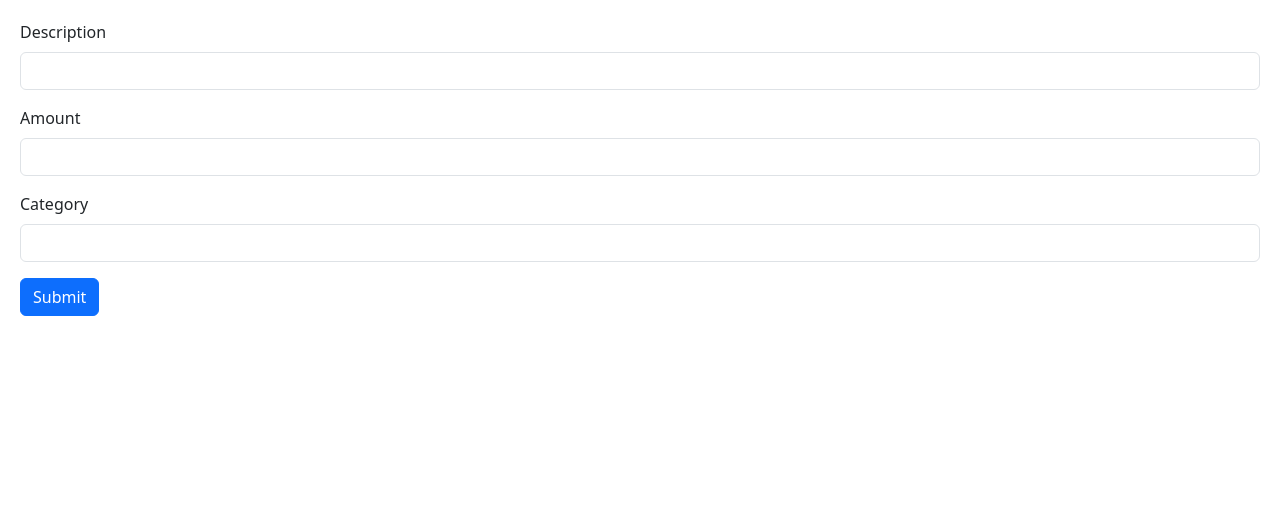
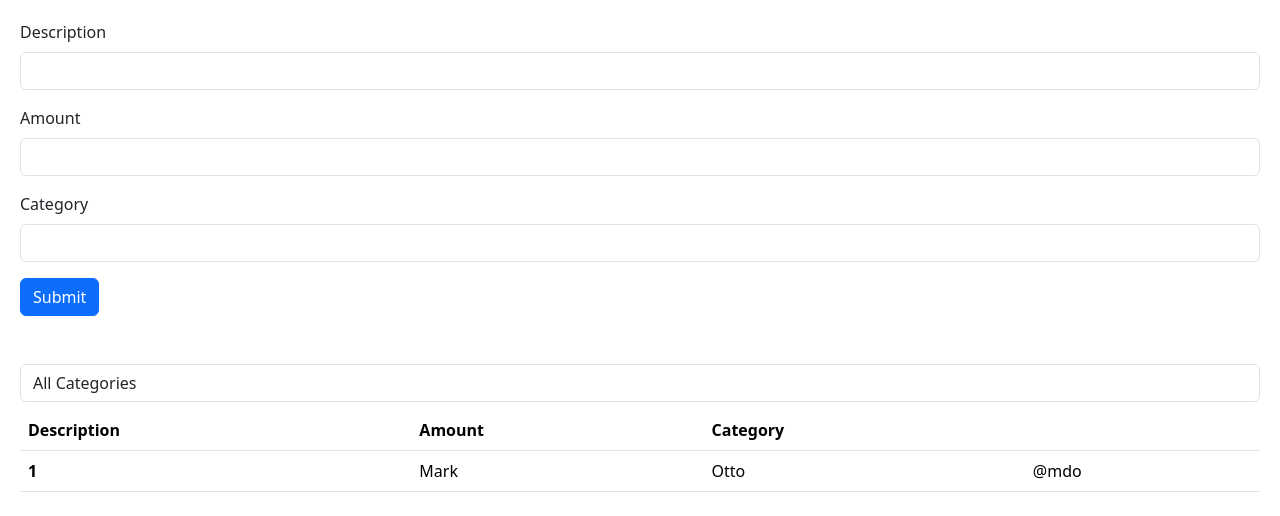
Before and after one commit to mayanjer/react-app, a React (Vite) app: page / in a window 1280 px wide. Shown: the top 516 px of the page. Built offline with nearby package versions, Linux system fonts and the light colour scheme.

Commit message:
started the table logic

```diff
--- a/src/App.tsx
+++ b/src/App.tsx
@@ -7,14 +7,16 @@ import Alert from "./components/Alert";
 import Button from "./components/Button";
 import HeartBtn from "./components/Heart";
 import ExpandableText from "./components/ExpandableText";
-import { LayoutFreeform } from "lucide-react";
+import { LayoutFreeform} from "lucide-react";
 import Form from './components/Form'
 import TrackerForm from "./components/TrackerForm";
+import Table from "./components/Table";
 
 function App() {
 
   return <>
-  <TrackerForm/>
+    <TrackerForm />
+    <Table/>
   </>
 }
 
--- /dev/null
+++ b/src/components/Table.tsx
@@ -0,0 +1,40 @@
+function Table() {
+    const objects = [
+      { description: "Milk", amount: "$5", category: "Groceries" },
+      { description: "Eggs", amount: "$10", category: "Groceries" },
+      { description: "Electricity", amount: "$100", category: "Utilities" },
+      { description: "Movies", amount: "$15", category: "Entertainment" },
+      { description: "Milk", amount: "$5", category: "Groceries" },
+    ];
+  return (
+    <>
+      <select className = "form-control mt-5">
+        <option value="">All Categories</option>
+        <option value="">Groceries</option>
+        <option value="">Utility</option>
+        <option value="">Entertainment</option>
+      </select>
+      <table className="table mt-2">
+        <thead>
+          <tr>
+            <th scope="col">Description</th>
+            <th scope="col">Amount</th>
+            <th scope="col">Category</th>
+            <th scope="col"></th>
+          </tr>
+        </thead>
+        <tbody>
+          <tr>
+            <th scope="row">1</th>
+            <td>Mark</td>
+            <td>Otto</td>
+            <td>@mdo</td>
+          </tr>
+
+        </tbody>
+      </table>
+    </>
+  );
+}
+
+export default Table;
--- a/src/components/TrackerForm.tsx
+++ b/src/components/TrackerForm.tsx
@@ -52,17 +52,19 @@ function TrackerForm() {
         <label htmlFor="category" className="form-label">
           Category
         </label>
-        <input
+
+        <select
           id="category"
-          {...register("category", { required: true })}
-          type="text"
           className="form-control"
-        ></input>
+        >
+          <option value=""></option>
+          <option value="">Groceries</option>
+          <option value="">Utilities</option>
+          <option value="">Entertainment</option>
+        </select>
       </div>
 
-      {errors.category?.type === "required" && (
-        <p className="text-danger">Category is required</p>
-      )}
+
 
       <button type="submit" className="btn btn-primary">
         Submit
```
